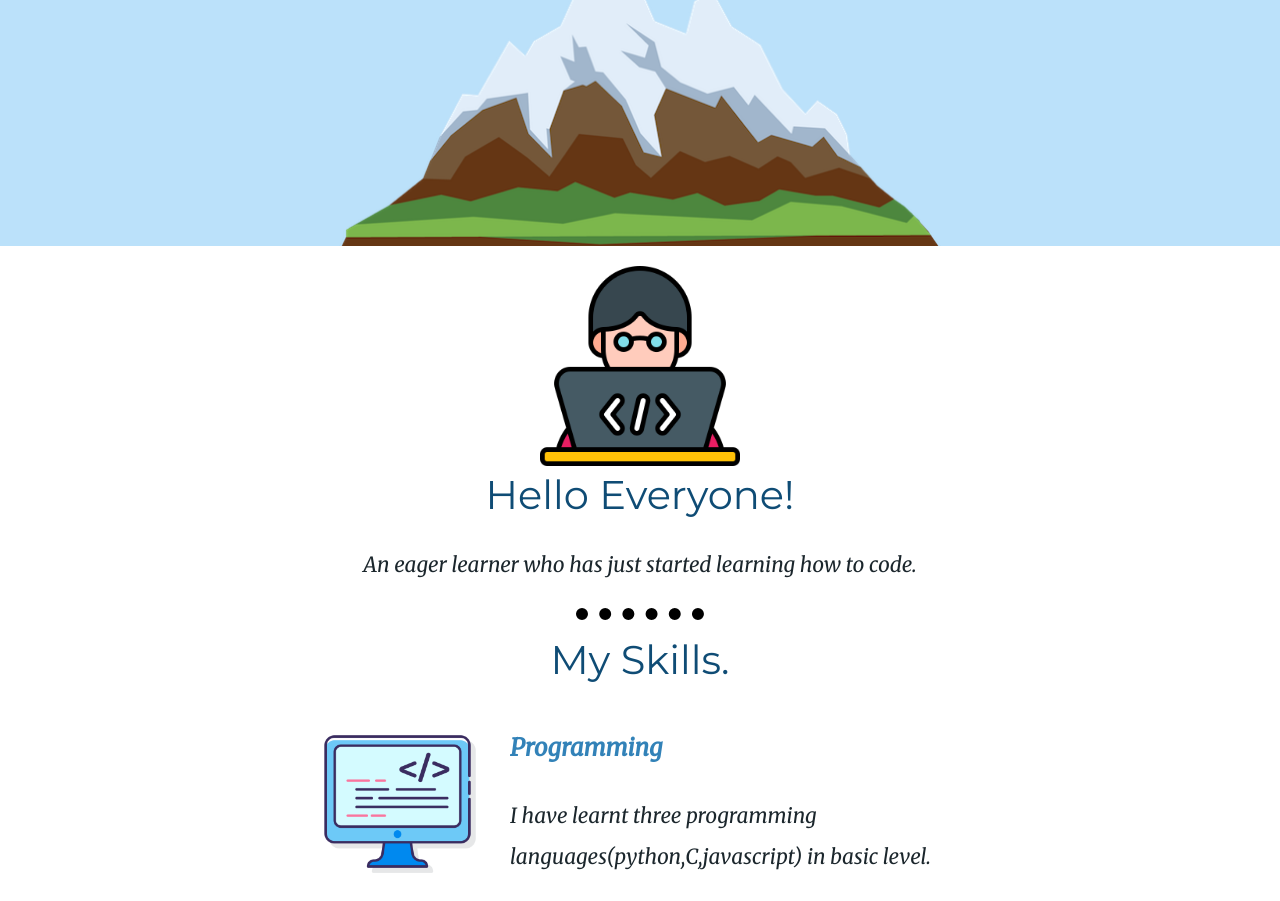
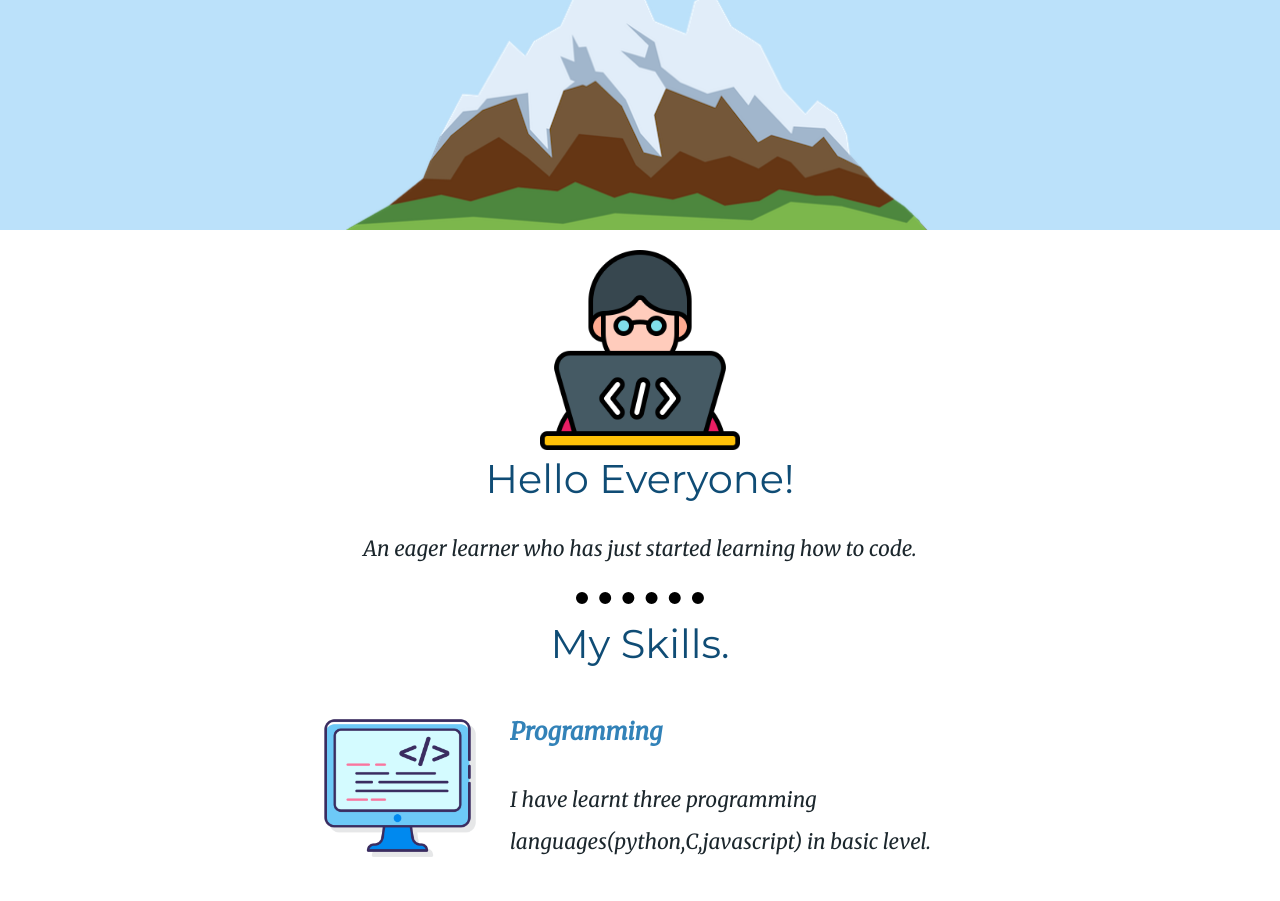
Before and after one commit to Yaungzawae/Personal-Website, a plain HTML site: page index.html in a window 1280 px wide. Shown: the part 413-1314 px from the top of the page. Drawn offline with Linux system fonts and the light colour scheme.

Commit message:
space between img and dv

```diff
--- a/css/styles.css
+++ b/css/styles.css
@@ -69,7 +69,7 @@ a{
 .middle-container {
     background-color: white;
     position: relative;
-    bottom: 0.6rem;
+    bottom: 25px;
 
 }
 
```
